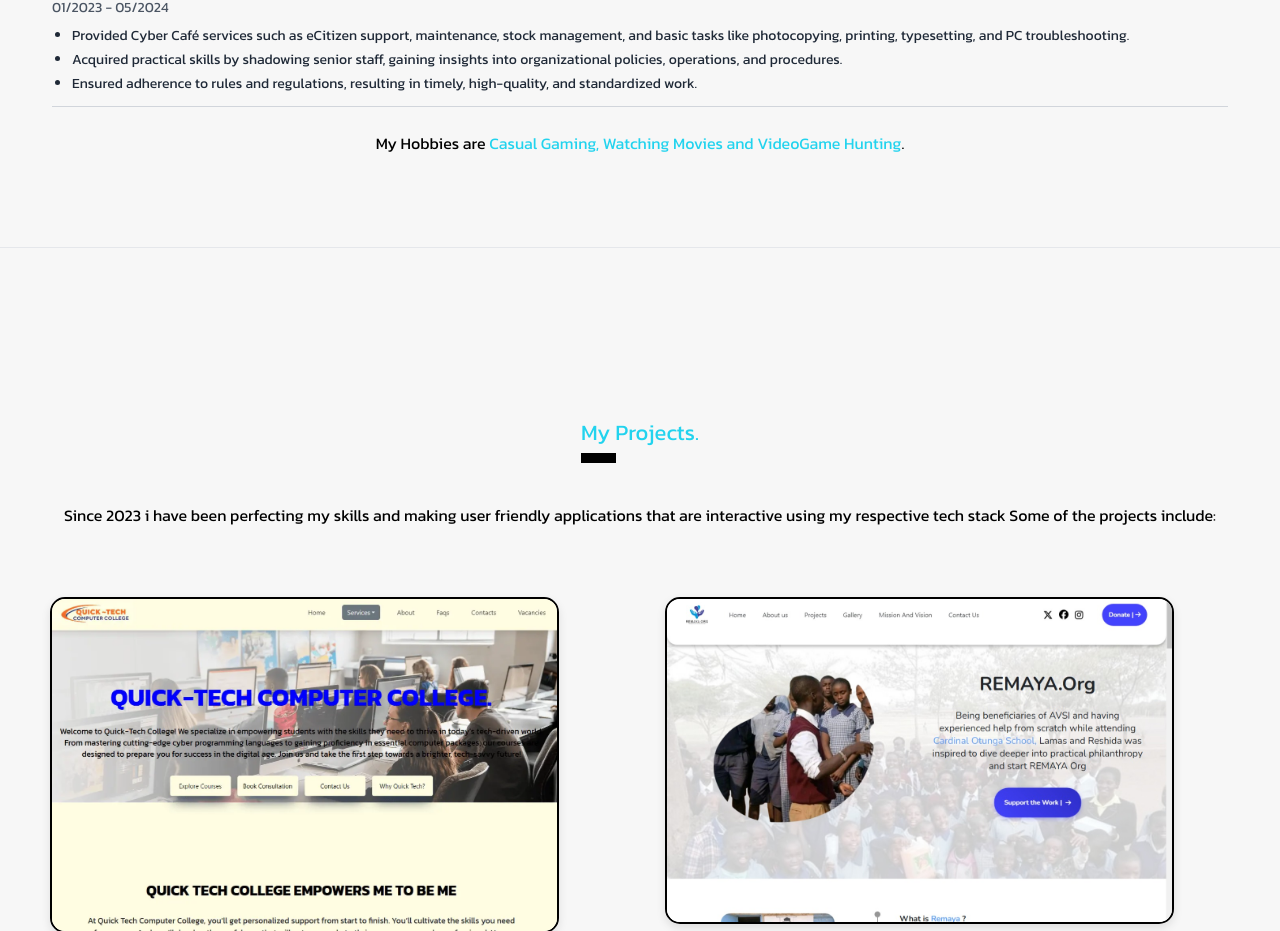
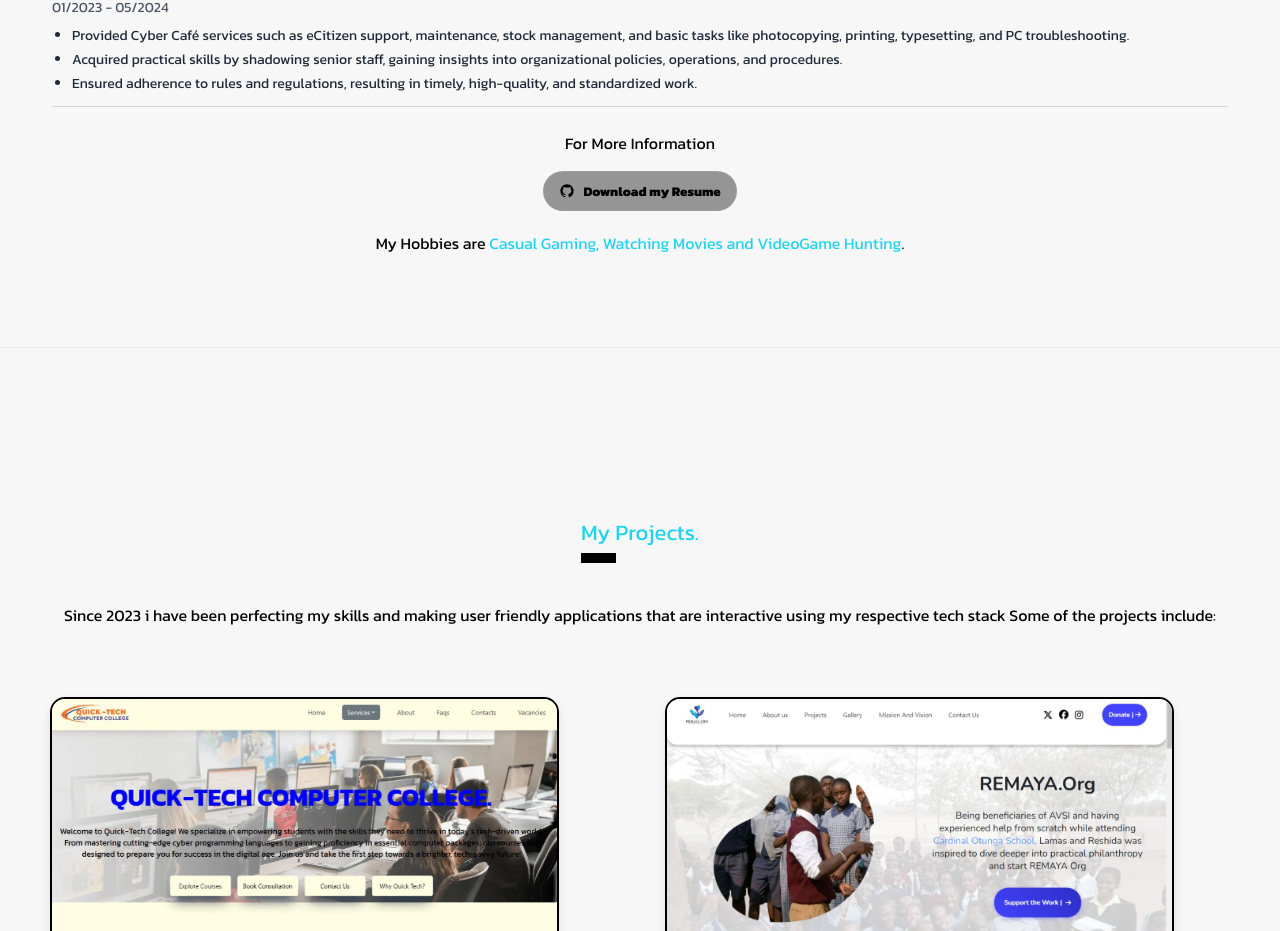
Before and after one commit to Brianali-codes/Brian-Ali, a React (Vite) app: page / in a window 1280 px wide. Shown: the part 2875-3806 px from the top of the page. Built offline with nearby package versions, Linux system fonts and the light colour scheme.

Commit message:
1.added resume download button 2.added props to btn2 for easier usablity.

```diff
--- a/src/about.jsx
+++ b/src/about.jsx
@@ -1,5 +1,9 @@
 import { motion } from 'framer-motion';
 import Experience from './experience';
+import Button2 from './components/button2';
+import myPDF from './assets/brianaliresume.pdf';
+
+
 
 export default function About() {
     return (
@@ -115,32 +119,32 @@ export default function About() {
                             <motion.img
                                 initial={{ opacity: 0, y: 10 }} // Starting position
                                 whileInView={{ opacity: 1, y: 0 }} // Ending position when in view
-                            transition={{ duration: 1}} // Transition duration
-                            viewport={{ once: true }}src="https://img.shields.io/badge/react-%2320232a.svg?style=for-the-badge&logo=react&logoColor=%2361DAFB" alt="" />
+                                transition={{ duration: 1 }} // Transition duration
+                                viewport={{ once: true }} src="https://img.shields.io/badge/react-%2320232a.svg?style=for-the-badge&logo=react&logoColor=%2361DAFB" alt="" />
                             <motion.img
                                 initial={{ opacity: 0, y: 20 }} // Starting position
                                 whileInView={{ opacity: 1, y: 0 }} // Ending position when in view
-                            transition={{ duration: 1}} // Transition duration
+                                transition={{ duration: 1 }} // Transition duration
                                 viewport={{ once: true }} src="https://img.shields.io/badge/tailwindcss-%2338B2AC.svg?style=for-the-badge&logo=tailwind-css&logoColor=white" alt="" />
                             <motion.img
                                 initial={{ opacity: 0, y: 30 }} // Starting position
                                 whileInView={{ opacity: 1, y: 0 }} // Ending position when in view
-                            transition={{ duration: 1}} // Transition duration
+                                transition={{ duration: 1 }} // Transition duration
                                 viewport={{ once: true }} src="https://img.shields.io/badge/vite-%23646CFF.svg?style=for-the-badge&logo=vite&logoColor=white" alt="" />
                             <motion.img
                                 initial={{ opacity: 0, y: 40 }} // Starting position
                                 whileInView={{ opacity: 1, y: 0 }} // Ending position when in view
-                            transition={{ duration: 1}} // Transition duration
-                            viewport={{ once: true }}src="https://img.shields.io/badge/node.js-6DA55F?style=for-the-badge&logo=node.js&logoColor=white" alt="" />
+                                transition={{ duration: 1 }} // Transition duration
+                                viewport={{ once: true }} src="https://img.shields.io/badge/node.js-6DA55F?style=for-the-badge&logo=node.js&logoColor=white" alt="" />
                             <motion.img
                                 initial={{ opacity: 0, y: 50 }} // Starting position
                                 whileInView={{ opacity: 1, y: 0 }} // Ending position when in view
-                            transition={{ duration: 1}} // Transition duration
+                                transition={{ duration: 1 }} // Transition duration
                                 viewport={{ once: true }} src="https://img.shields.io/badge/MUI-%230081CB.svg?style=for-the-badge&logo=mui&logoColor=white" alt="" />
                             <motion.img
                                 initial={{ opacity: 0, y: 60 }} // Starting position
                                 whileInView={{ opacity: 1, y: 0 }} // Ending position when in view
-                            transition={{ duration: 1}} // Transition duration
+                                transition={{ duration: 1 }} // Transition duration
                                 viewport={{ once: true }} src="https://shields.io/badge/TypeScript-3178C6?logo=TypeScript&logoColor=FFF&style=flat-square" alt="" />
 
                         </div>
@@ -151,14 +155,14 @@ export default function About() {
                         initial={{ opacity: 0, y: 50 }} // Starting position
                         whileInView={{ opacity: 1, y: 0 }} // Ending position when in view
                         transition={{ duration: 0.9 }} // Transition duration
-                        viewport={{ once: true}} // Animation happens only once when it comes into view
+                        viewport={{ once: true }} // Animation happens only once when it comes into view
                     >
                         <motion.p
                             className='Desc'
                             initial={{ opacity: 0, y: 70 }} // Starting position
                             whileInView={{ opacity: 1, y: 0 }} // Ending position when in view
                             transition={{ duration: 0.3 }} // Transition duration
-                            viewport={{ once: true}} // Animation happens only once when it comes into view
+                            viewport={{ once: true }} // Animation happens only once when it comes into view
                         >
                             Iam also Consistent as i aspire to make better applications here are my stats:
                         </motion.p>
@@ -173,14 +177,24 @@ export default function About() {
                         initial={{ opacity: 0, y: 10 }} // Starting position
                         whileInView={{ opacity: 1, y: 0 }} // Ending position when in view
                         transition={{ duration: 0.9 }} // Transition duration
-                        viewport={{ once: true}} // Animation happens only once when it comes into view
+                        viewport={{ once: true }} // Animation happens only once when it comes into view
                     >
 
 
-                        <Experience/>
+                        <Experience />
 
+                        <motion.div
+                            className="flex flex-col justify-center items-center h-fit"
+                            initial={{ opacity: 0, y: 20 }} // Starting position
+                            whileInView={{ opacity: 1, y: 0 }} // Ending position when in view
+                            transition={{ duration: 1 }} // Transition duration
+                            viewport={{ once: true }} // Animation happens only once when it comes into view
+                        >
+                            <p className='Desc text-black dark:text-white flex flex-col justify-center items-center gap-4' >For More Information<a href={myPDF} target='_blank'><Button2 btnName="Download my Resume" download/></a></p>
+                        </motion.div>
+                        <div className='h-5'>
 
-
+                        </div>
                         <p className='text-black dark:text-white text-center'>My Hobbies are <span className='text-cyan-400'>Casual Gaming, Watching Movies and VideoGame Hunting</span>.</p>
                     </motion.div>
                     <div className='h-5'></div>
--- a/src/components/button2.jsx
+++ b/src/components/button2.jsx
@@ -1,14 +1,14 @@
 import React from 'react';
 import styled from 'styled-components';
 
-const Button2 = () => {
+const Button2 = (props) => {
   return (
     <StyledWrapper>
       <button className="btn-github">
         <svg width={16} height={16} viewBox="0 0 16 16" fill="none" xmlns="http://www.w3.org/2000/svg">
           <path d="M7.99992 1.33331C7.12444 1.33331 6.25753 1.50575 5.4487 1.84078C4.63986 2.17581 3.90493 2.66688 3.28587 3.28593C2.03563 4.53618 1.33325 6.23187 1.33325 7.99998C1.33325 10.9466 3.24659 13.4466 5.89325 14.3333C6.22659 14.3866 6.33325 14.18 6.33325 14C6.33325 13.8466 6.33325 13.4266 6.33325 12.8733C4.48659 13.2733 4.09325 11.98 4.09325 11.98C3.78659 11.2066 3.35325 11 3.35325 11C2.74659 10.5866 3.39992 10.6 3.39992 10.6C4.06659 10.6466 4.41992 11.2866 4.41992 11.2866C4.99992 12.3 5.97992 12 6.35992 11.84C6.41992 11.4066 6.59325 11.1133 6.77992 10.9466C5.29992 10.78 3.74659 10.2066 3.74659 7.66665C3.74659 6.92665 3.99992 6.33331 4.43325 5.85998C4.36659 5.69331 4.13325 4.99998 4.49992 4.09998C4.49992 4.09998 5.05992 3.91998 6.33325 4.77998C6.85992 4.63331 7.43325 4.55998 7.99992 4.55998C8.56659 4.55998 9.13992 4.63331 9.66659 4.77998C10.9399 3.91998 11.4999 4.09998 11.4999 4.09998C11.8666 4.99998 11.6333 5.69331 11.5666 5.85998C11.9999 6.33331 12.2533 6.92665 12.2533 7.66665C12.2533 10.2133 10.6933 10.7733 9.20659 10.94C9.44659 11.1466 9.66659 11.5533 9.66659 12.1733C9.66659 13.0666 9.66659 13.7866 9.66659 14C9.66659 14.18 9.77325 14.3933 10.1133 14.3333C12.7599 13.44 14.6666 10.9466 14.6666 7.99998C14.6666 7.1245 14.4941 6.25759 14.1591 5.44876C13.8241 4.63992 13.333 3.90499 12.714 3.28593C12.0949 2.66688 11.36 2.17581 10.5511 1.84078C9.7423 1.50575 8.8754 1.33331 7.99992 1.33331V1.33331Z" fill="currentcolor" />
         </svg>
-        <span className='text-black dark:text-white'>Github Repo</span>
+        <span className='text-black dark:text-white'>{props.btnName}</span>
       </button>
     </StyledWrapper>
   );
--- a/src/progress.jsx
+++ b/src/progress.jsx
@@ -10,7 +10,7 @@ export default function Progress(){
                 transition={{ duration: 1 }} // Transition duration
                 viewport={{ once: true }} // Animation happens only once when it comes into view
             >
-                    <p className='Desc text-black dark:text-white flex flex-col justify-center items-center gap-4' >For More Projects Check out my <a href="https://github.com/brianali-codes" target='_blank'><Button2/></a></p>
+                    <p className='Desc text-black dark:text-white flex flex-col justify-center items-center gap-4' >For More Projects Check out my <a href="https://github.com/brianali-codes" target='_blank'><Button2 btnName="Github Repo"/></a></p>
         </motion.div>
         <br />
     </>
```
Also changed, not shown: 1 other file (tests, documents, lock files or other folders). Lines whose indentation alone changed are shown as unchanged.
